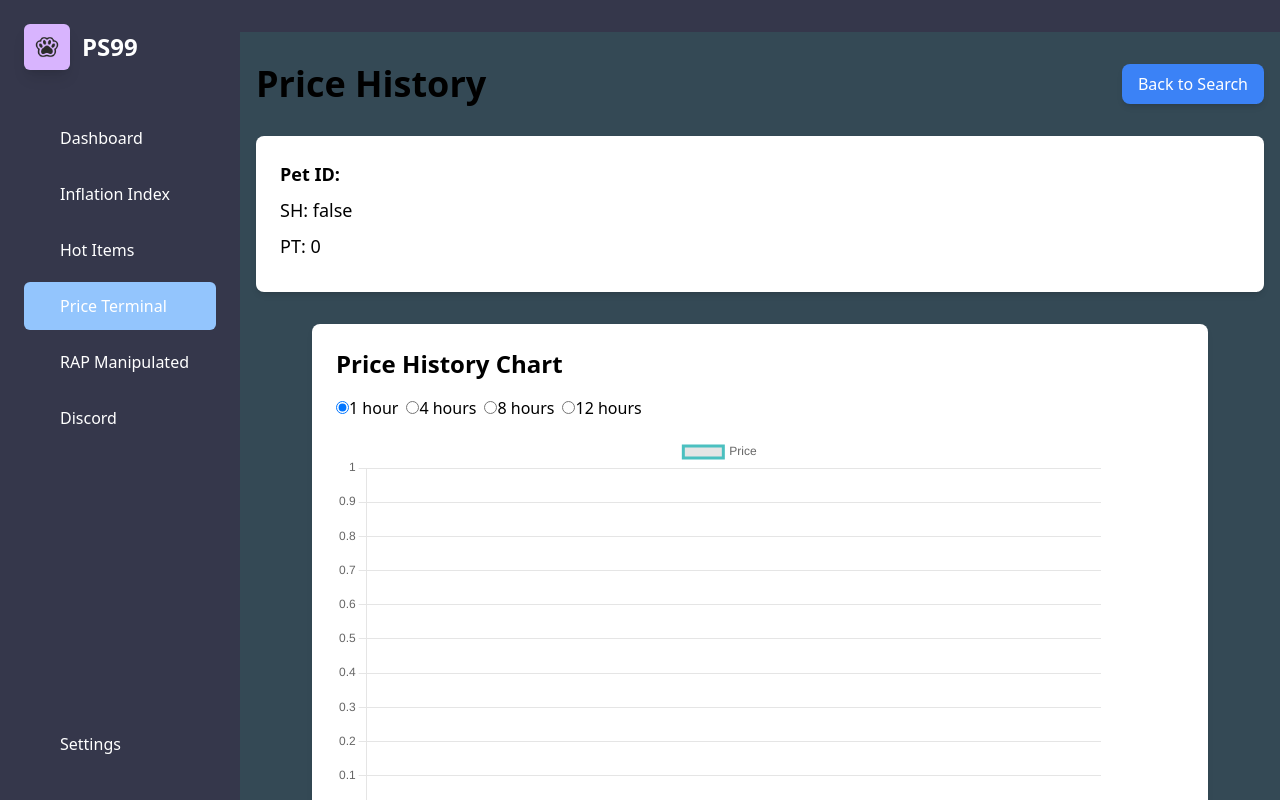
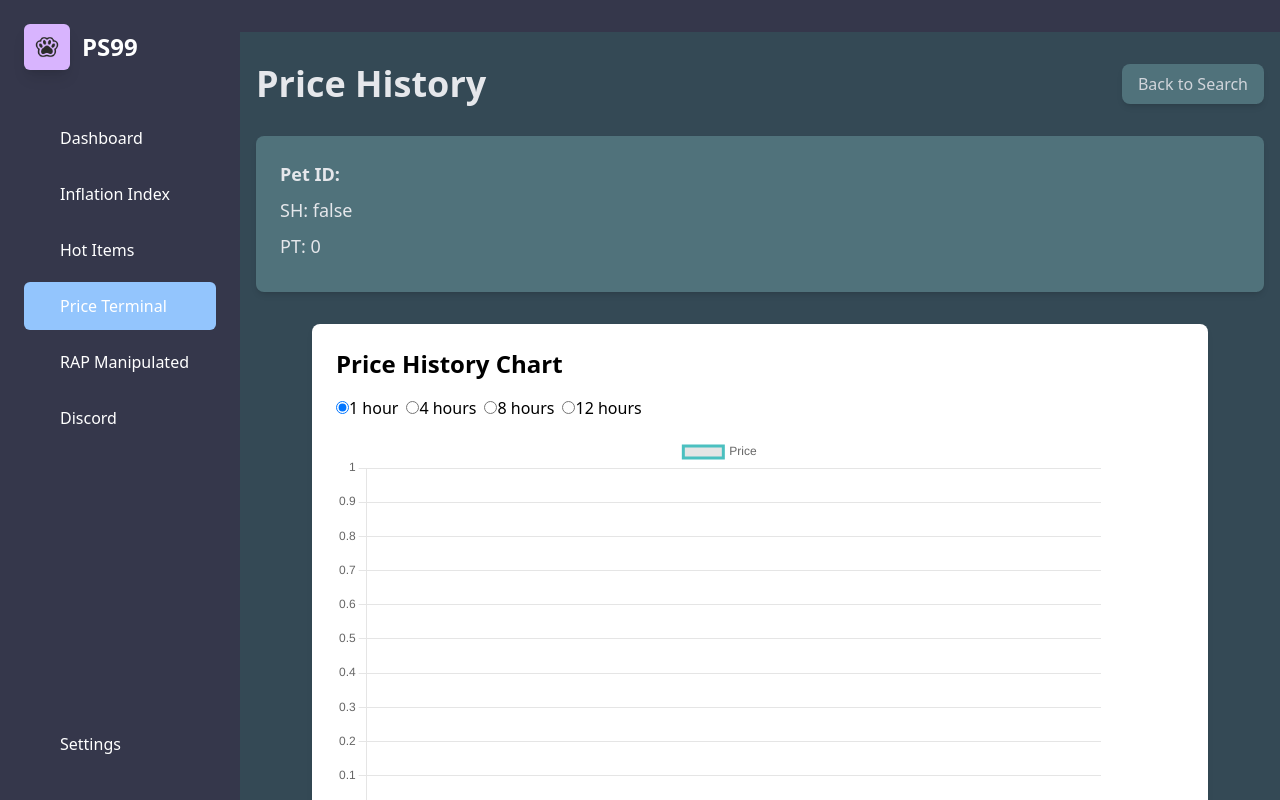
Before and after one commit to haoyanwan/petsim99-market, a Next.js app: page /price-terminal in a window 1280 px wide. Built offline with nearby package versions, Linux system fonts and the light colour scheme.

Commit message:
changed colors for price terminal

```diff
--- a/src/app/price-terminal/page.jsx
+++ b/src/app/price-terminal/page.jsx
@@ -13,9 +13,9 @@ const PriceHistoryPage = () => {
   return (
     <div className="container mx-auto px-4 py-8">
       <div className="flex justify-between items-center mb-8">
-        <h1 className="text-4xl font-bold">Price History</h1>
+        <h1 className="text-4xl font-bold text-gray-200">Price History</h1>
         <Link href="/">
-          <button className="px-4 py-2 bg-blue-500 text-white rounded-lg shadow-md hover:bg-blue-600 focus:outline-none focus:ring-2 focus:ring-blue-500 focus:ring-opacity-50">
+          <button className="px-4 py-2 bg-bright text-gray-300 rounded-lg shadow-md hover:bg-dk focus:outline-none focus:ring-2 focus:ring-blue-500 focus:ring-opacity-50">
             Back to Search
           </button>
         </Link>
@@ -76,12 +76,12 @@ const PriceHistoryContent = ({
 
   return (
     <>
-      <div className="bg-white rounded-lg shadow-md p-6 mb-8">
+      <div className="bg-bright rounded-lg shadow-md p-6 mb-8 text-gray-200">
         <p className="text-lg font-bold mb-2">Pet ID: {ids}</p>
         <p className="text-lg mb-2">SH: {shs}</p>
         <p className="text-lg mb-2">PT: {pts}</p>
       </div>
-      <PriceHistoryChart priceHistory={priceHistory} />
+      <PriceHistoryChart priceHistory={priceHistory} className="bg-bright"/>
     </>
   );
 };
```
